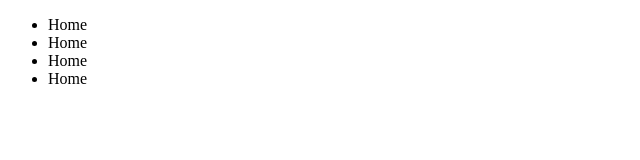
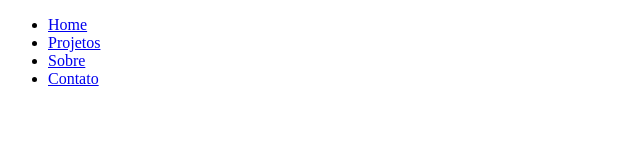
Before and after one commit to Rafamfa/perfilsabrina, a plain HTML site: page index.html in a window 1280 px wide. Shown: the whole page, without its empty margins (0-640 px from the left). Drawn offline with Linux system fonts and the light colour scheme.

Commit message:
att css root inicial

```diff
--- a/css/style.css
+++ b/css/style.css
@@ -0,0 +1,3 @@
+:root, :root[data-theme='dark']{
+    --primary-color: #f0f0f0
+}
--- a/index.html
+++ b/index.html
@@ -9,11 +9,15 @@
 <body>
     <header class="header">
         <nav class="header-nav">
-            <ul>
-                <li> Home</li>
-                <li> Home</li>
-                <li> Home</li>
-                <li> Home</li>
+            <ul class="menu menu-principal">
+                <li class="menu-item">
+                    <a href="#home" class="menu-link active"> Home </a></li>
+                <li class="menu-item">
+                    <a href="#projetos" class="menu-link active"> Projetos </a> </li>
+                <li class="menu-item">
+                     <a href="#sobre" class="menu-link active"> Sobre </a></li>
+                <li class="menu-item">
+                    <a href="#contato" class="menu-link active"> Contato </a></li>
            </ul>
         </nav>
     </header> <!-- FIM header  -->
```
